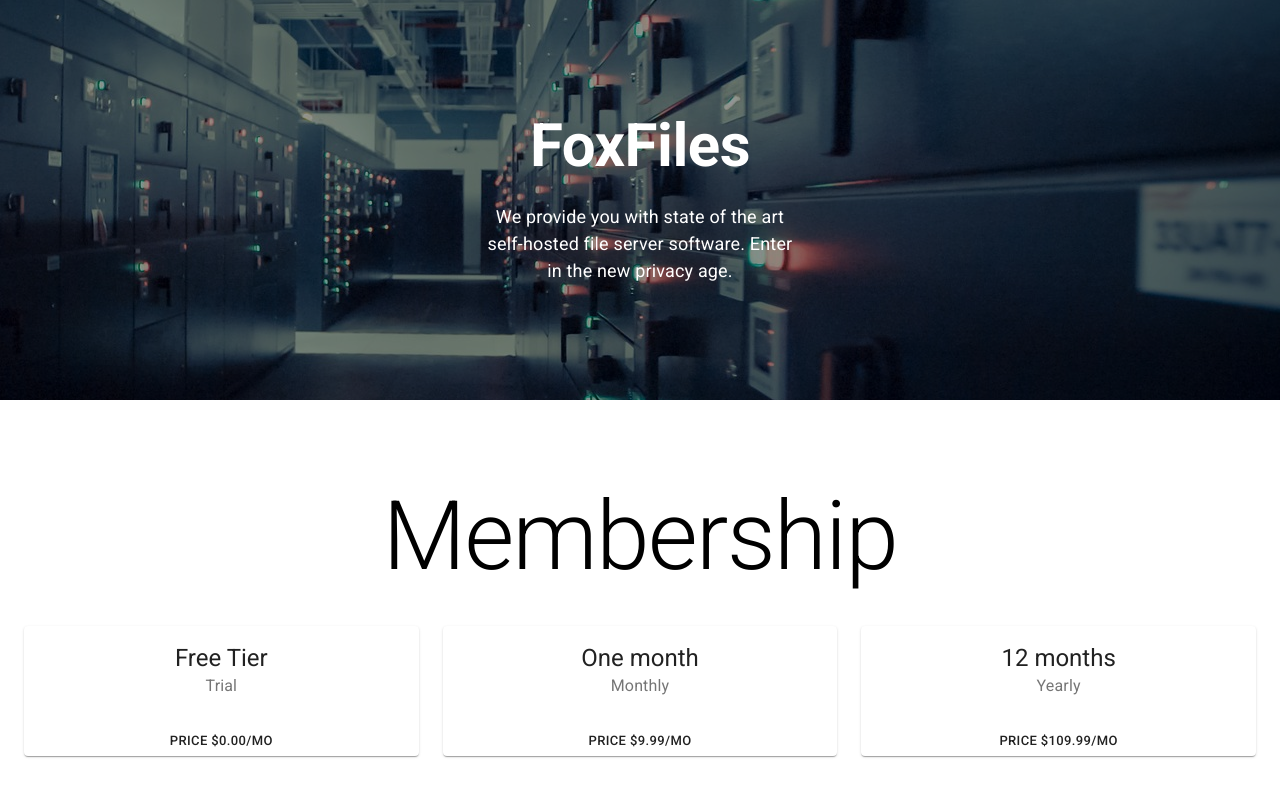
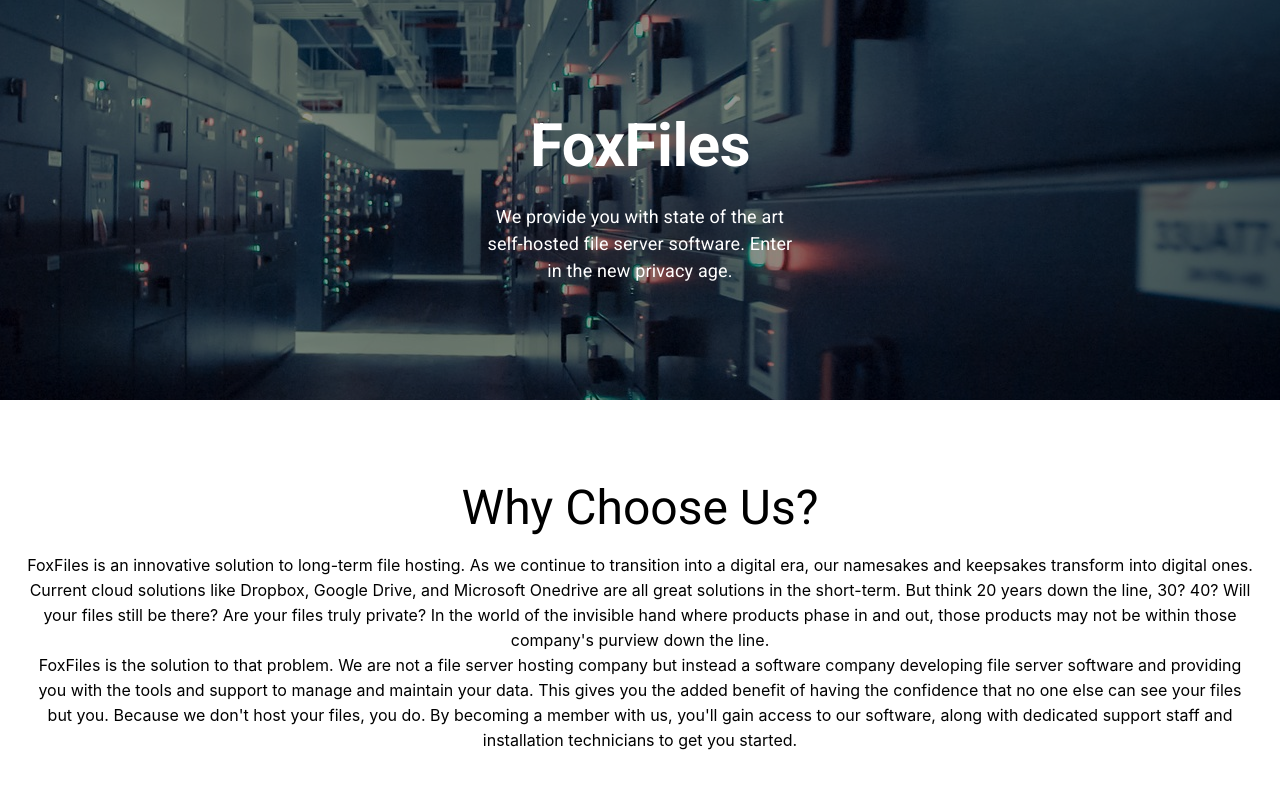
Before and after one commit to JustDame/Assignment6_Positive_Projection, a React (Create React App) app: page / in a window 1280 px wide. Shown: the top 800 px of the page. Built offline with nearby package versions, Linux system fonts and the light colour scheme.

Commit message:
add Differences section

```diff
--- a/src/App.js
+++ b/src/App.js
@@ -6,12 +6,16 @@ import VerticalTabs from './components/side bar/VerticalTabs';
 
 import Hero from './components/Hero'
 import Membership from './components/Membership'
+import Differences from './components/Differences'
 
 function App() {
   return (
     <div className="App">
       <Box mb={10}>
         <Hero/>
+      </Box>
+      <Box mb={10}>
+        <Differences/>
       </Box>
       <Box mb={10}>
         <Membership/>
--- /dev/null
+++ b/src/components/Differences.js
@@ -0,0 +1,33 @@
+import { Container, Box, Typography, makeStyles } from '@material-ui/core'
+
+const useStyles = makeStyles({
+  longDescription: {
+    lineHeight: '25px'
+  }
+})
+
+export default function Differences() {
+  const classes = useStyles()
+
+  return (
+    <Container>
+      <Box textAlign="center">
+        <Typography variant="h3" gutterBottom>Why Choose Us?</Typography>
+        <Typography variant="p" className={classes.longDescription}>
+          FoxFiles is an innovative solution to long-term file hosting.
+          As we continue to transition into a digital era, our namesakes and keepsakes
+          transform into digital ones. Current cloud solutions like Dropbox, Google Drive,
+          and Microsoft Onedrive are all great solutions in the short-term. But think 20 years down the line,
+          30? 40? Will your files still be there? Are your files truly private? In the world of the invisible hand where products phase in and out,
+          those products may not be within those company's purview down the line.
+          <br/>
+          FoxFiles is the solution to that problem. We are not a file server hosting company but instead a software company
+          developing file server software and providing you with the tools and support to manage and maintain your data. This gives you
+          the added benefit of having the confidence that no one else can see your files but you. Because we don't host your files, you do.
+          By becoming a member with us, you'll gain access to our software, along with dedicated support staff
+          and installation technicians to get you started.
+        </Typography>
+      </Box>
+    </Container>
+  )
+}
```
